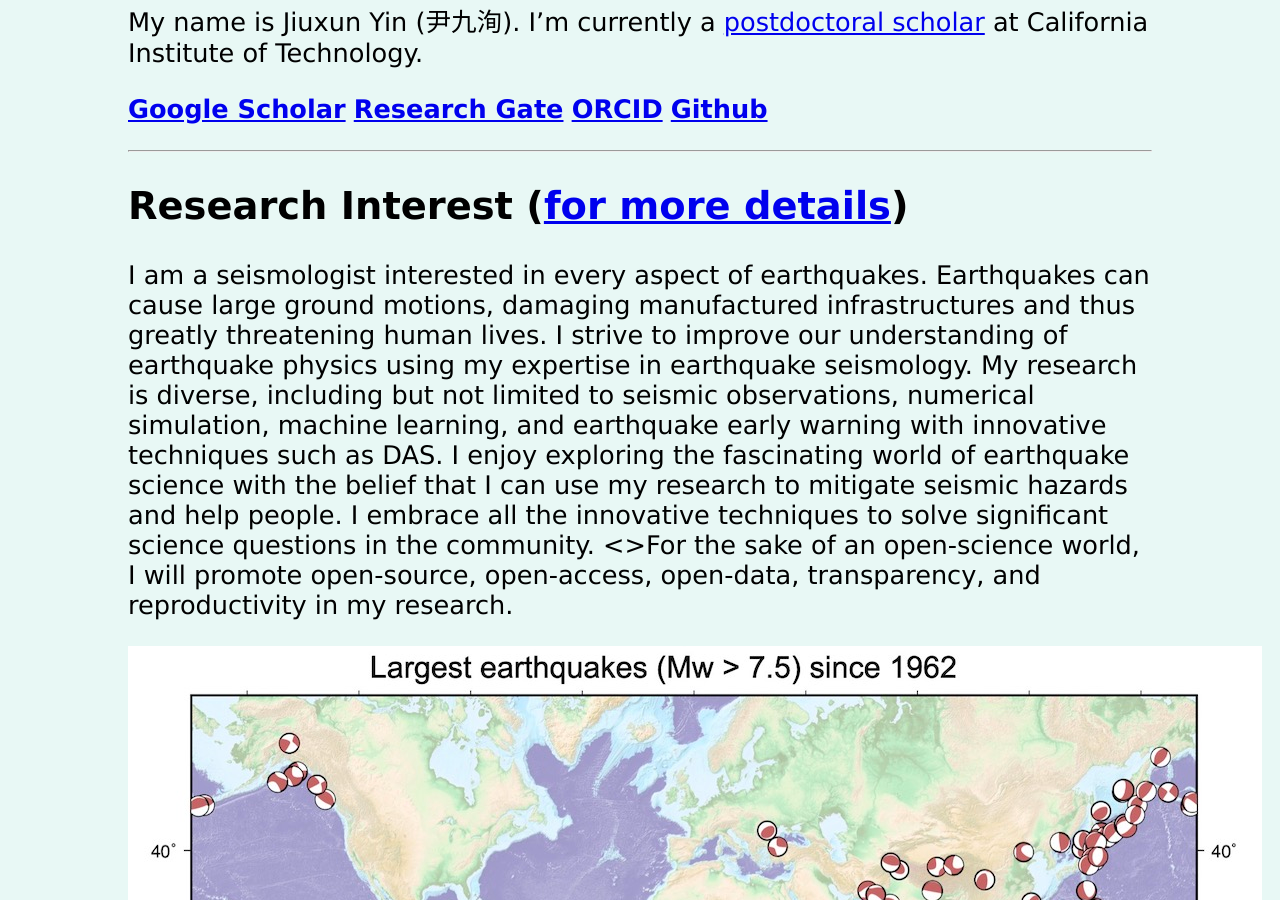
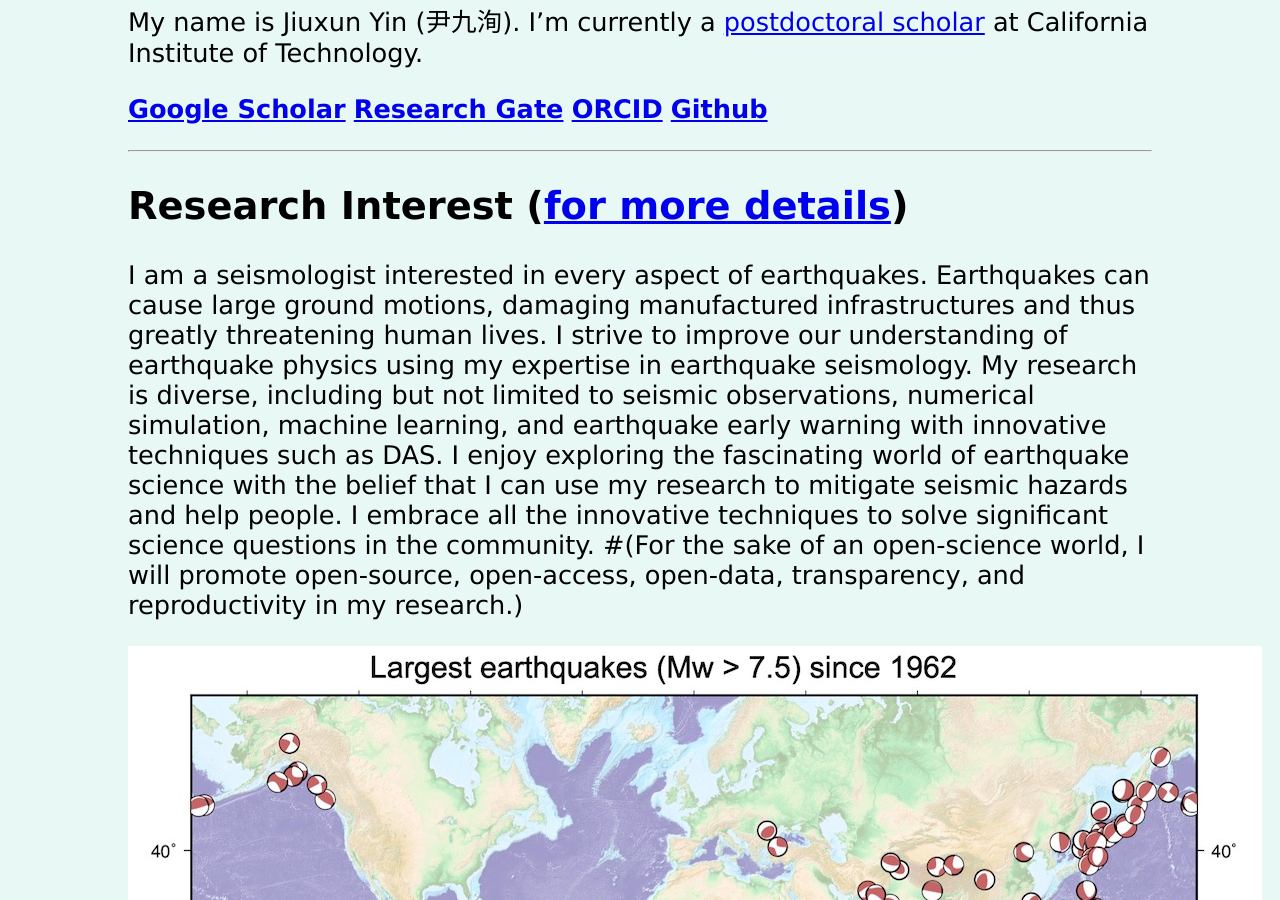
Before and after one commit to yinjiuxun/yinjiuxun.github.io, a Jekyll site: the page built from index.md, in a window 1280 px wide and 900 px high, scrolled down 342 px. Built offline with Jekyll 4.4.1, drawn with Linux system fonts in a browser that asks for light colours.

```diff
--- a/index.md
+++ b/index.md
@@ -20,7 +20,7 @@ My name is Jiuxun Yin (尹九洵). I'm currently a [postdoctoral scholar](http:/
 ----
 
 ## Research Interest ([for more details](/pages/research.html))
-I am a seismologist interested in every aspect of earthquakes. Earthquakes can cause large ground motions, damaging manufactured infrastructures and thus greatly threatening human lives. I strive to improve our understanding of earthquake physics using my expertise in earthquake seismology. My research is diverse, including but not limited to seismic observations, numerical simulation, machine learning, and earthquake early warning with innovative techniques such as DAS. I enjoy exploring the fascinating world of earthquake science with the belief that I can use my research to mitigate seismic hazards and help people. I embrace all the innovative techniques to solve significant science questions in the community. <>For the sake of an open-science world, I will promote open-source, open-access, open-data, transparency, and reproductivity in my research.
+I am a seismologist interested in every aspect of earthquakes. Earthquakes can cause large ground motions, damaging manufactured infrastructures and thus greatly threatening human lives. I strive to improve our understanding of earthquake physics using my expertise in earthquake seismology. My research is diverse, including but not limited to seismic observations, numerical simulation, machine learning, and earthquake early warning with innovative techniques such as DAS. I enjoy exploring the fascinating world of earthquake science with the belief that I can use my research to mitigate seismic hazards and help people. I embrace all the innovative techniques to solve significant science questions in the community. #(For the sake of an open-science world, I will promote open-source, open-access, open-data, transparency, and reproductivity in my research.)
 
 ![large earthquakes (>7.5) since 1962](/assets/large_earthquakes.jpg)
 
```
